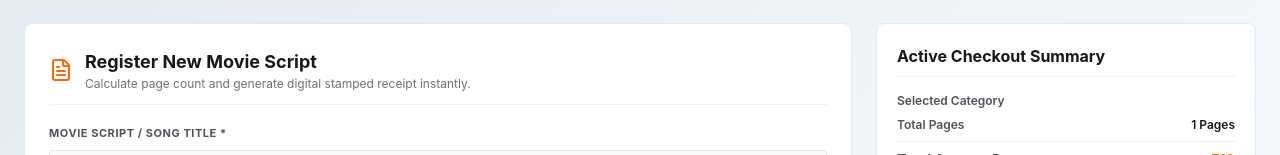
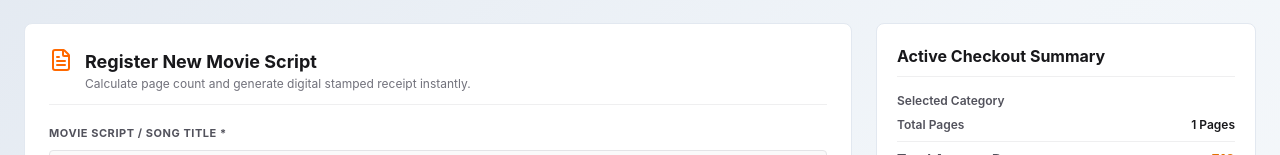
Before and after one commit to bhanudova02/writers-registration, a React (Vite) app in the folder user-writers-registration/: page / in a window 1280 px wide. Shown: the part 203-358 px from the top of the page. Built offline with nearby package versions, Linux system fonts and the light colour scheme; no server answers; sample sign-in values are in the browser's storage.

Commit message:
fix: align registration form header items to start to prevent overflow issues

```diff
--- a/user-writers-registration/src/components/dashboard/RegistrationForm.jsx
+++ b/user-writers-registration/src/components/dashboard/RegistrationForm.jsx
@@ -17,7 +17,7 @@ export default function RegistrationForm({
 }) {
   return (
     <form onSubmit={handleRegisterScript} className="bg-white border border-slate-200 p-5 sm:p-6 rounded-lg space-y-5">
-      <div className="flex items-center gap-3 border-b border-zinc-200/60 pb-3">
+      <div className="flex items-start gap-3 border-b border-zinc-200/60 pb-3">
         <FileText className="text-orange-500" />
         <div>
           <h3 className="text-lg font-bold text-zinc-900">Register New Movie Script</h3>
```
